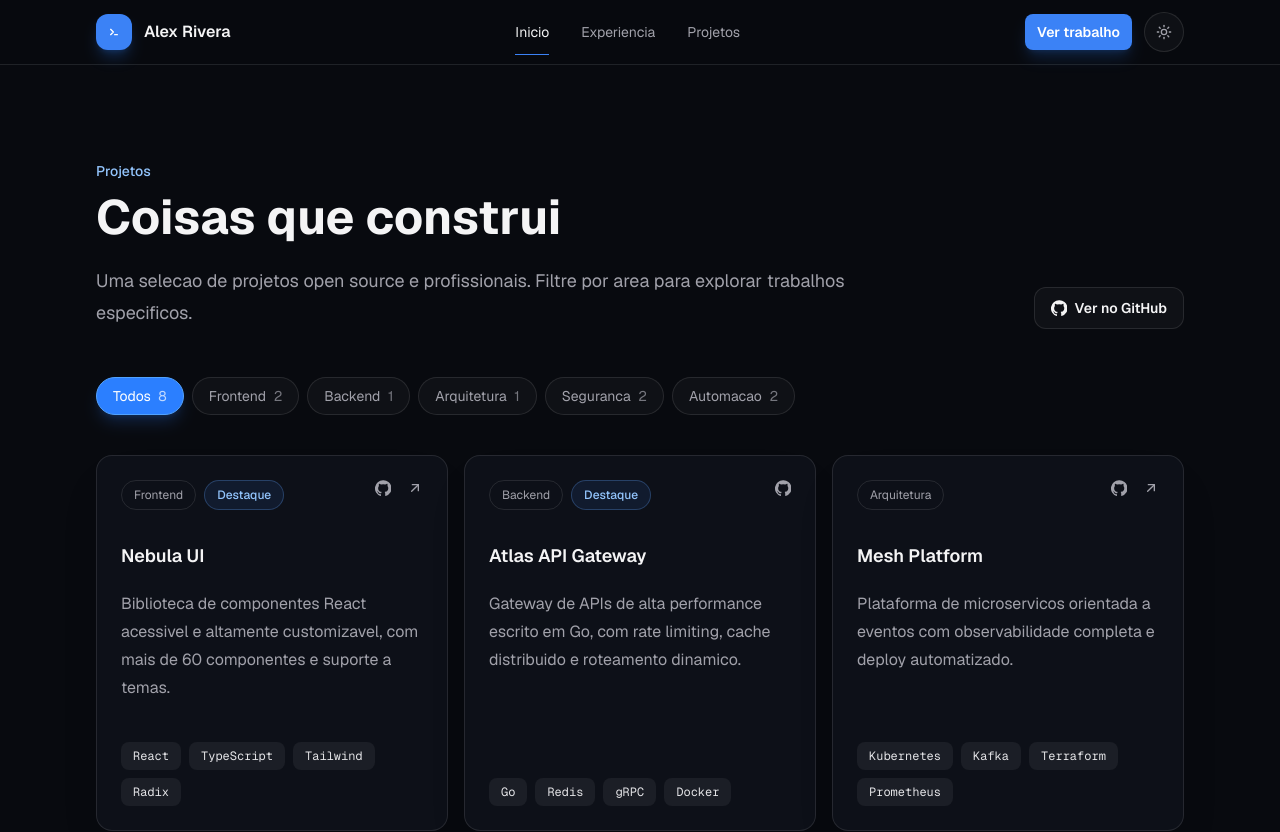
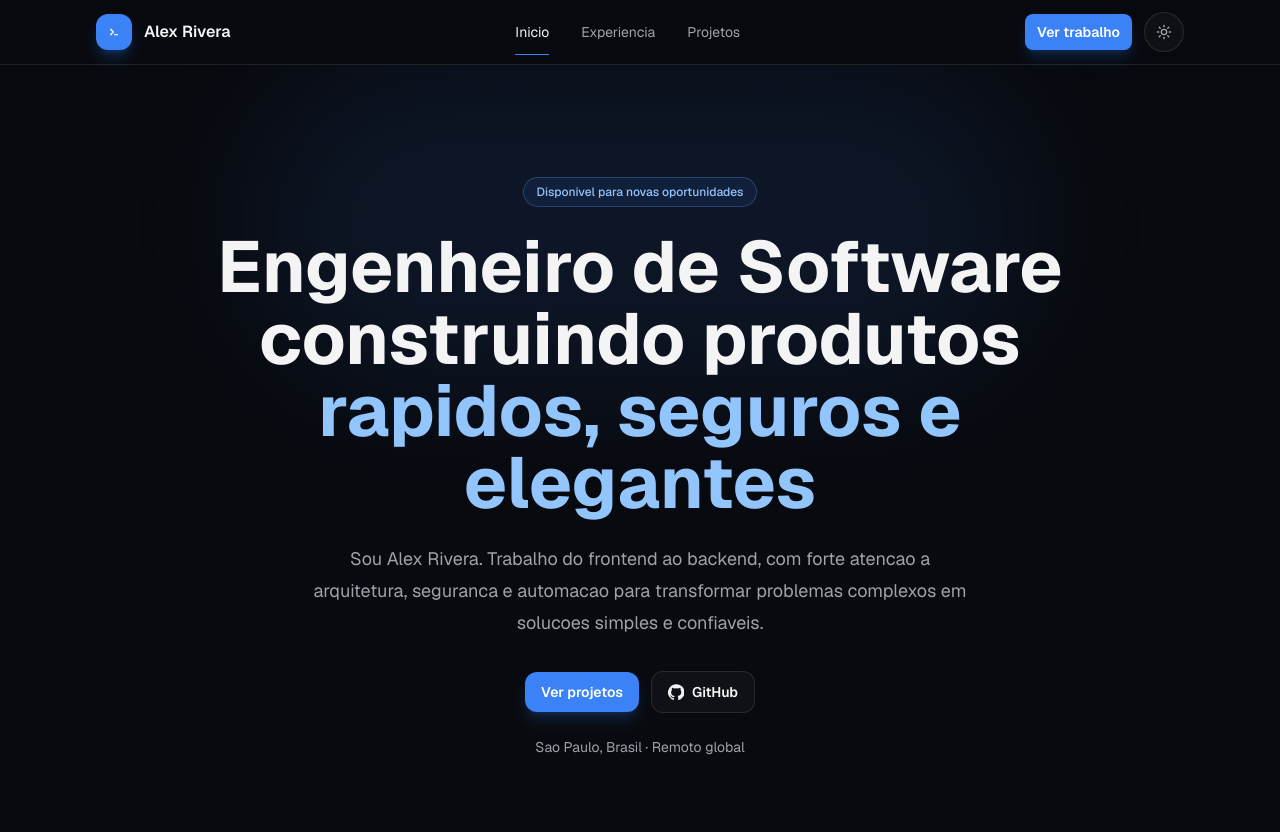
Before and after one commit to ThaisFerreira8/curriculum, a Next.js app in the folder curriculo/: page / in a window 1280 px wide. Shown: the top 832 px of the page. Built offline with nearby package versions, Linux system fonts and the light colour scheme.

Commit message:
feat(home): implement hero section with CTA, badge and location

```diff
--- a/curriculo/src/app/page.tsx
+++ b/curriculo/src/app/page.tsx
@@ -1,15 +1,16 @@
-import { ButtonLink } from "@/components/Button";
 import { Container } from "@/components/Container";
-import { GithubIcon } from "@/components/icons";
 import { MainLayout } from "@/components/MainLayout";
 import { ProjectsSection } from "@/components/ProjectsSection";
 import { SectionTitle } from "@/components/SectionTitle";
+import { Hero } from "@/sections/Hero";
 
 export default function Home() {
   return (
     <MainLayout>
-      <Container className="py-[var(--space-section-y)] sm:py-[var(--space-section-y-lg)]">
-        <section className="flex flex-col gap-8 md:flex-row md:items-end md:justify-between">
+      <Container>
+        <Hero />
+
+        <section className="flex flex-col gap-8 pb-12 md:flex-row md:items-end md:justify-between">
           <SectionTitle
             description={
               <>
@@ -24,16 +25,6 @@ export default function Home() {
           <span id="experience" className="sr-only">
             Experiencia
           </span>
-
-          <ButtonLink
-            href="https://github.com/alexrivera"
-            target="_blank"
-            rel="noreferrer"
-            variant="secondary"
-          >
-            <GithubIcon />
-            Ver no GitHub
-          </ButtonLink>
         </section>
 
         <ProjectsSection />
--- a/curriculo/src/sections/Hero.tsx
+++ b/curriculo/src/sections/Hero.tsx
@@ -0,0 +1,48 @@
+import { Badge } from "@/components/Badge";
+import { ButtonLink } from "@/components/Button";
+import { GithubIcon } from "@/components/icons";
+
+export function Hero() {
+  return (
+    <section
+      id="home"
+      className="relative overflow-hidden py-[var(--space-section-y)] text-center sm:py-28"
+    >
+      <div className="pointer-events-none absolute inset-x-0 top-0 mx-auto h-80 max-w-3xl rounded-full bg-[var(--app-accent-soft)] blur-3xl" />
+
+      <div className="relative mx-auto flex max-w-4xl flex-col items-center">
+        <Badge className="mb-6" variant="accent">
+          Disponivel para novas oportunidades
+        </Badge>
+
+        <h1 className="max-w-4xl text-5xl font-bold tracking-normal text-[var(--app-text)] sm:text-6xl lg:text-7xl">
+          Engenheiro de Software construindo produtos{" "}
+          <span className="text-[var(--app-accent-text)]">rapidos, seguros e elegantes</span>
+        </h1>
+
+        <p className="mt-6 max-w-2xl text-base leading-8 text-[var(--app-muted)] sm:text-lg">
+          Sou Alex Rivera. Trabalho do frontend ao backend, com forte atencao a
+          arquitetura, seguranca e automacao para transformar problemas complexos
+          em solucoes simples e confiaveis.
+        </p>
+
+        <div className="mt-8 flex flex-col items-center gap-3 sm:flex-row">
+          <ButtonLink href="/#projects">Ver projetos</ButtonLink>
+          <ButtonLink
+            href="https://github.com/alexrivera"
+            target="_blank"
+            rel="noreferrer"
+            variant="secondary"
+          >
+            <GithubIcon />
+            GitHub
+          </ButtonLink>
+        </div>
+
+        <p className="mt-6 text-sm text-[var(--app-muted)]">
+          Sao Paulo, Brasil · Remoto global
+        </p>
+      </div>
+    </section>
+  );
+}
```
